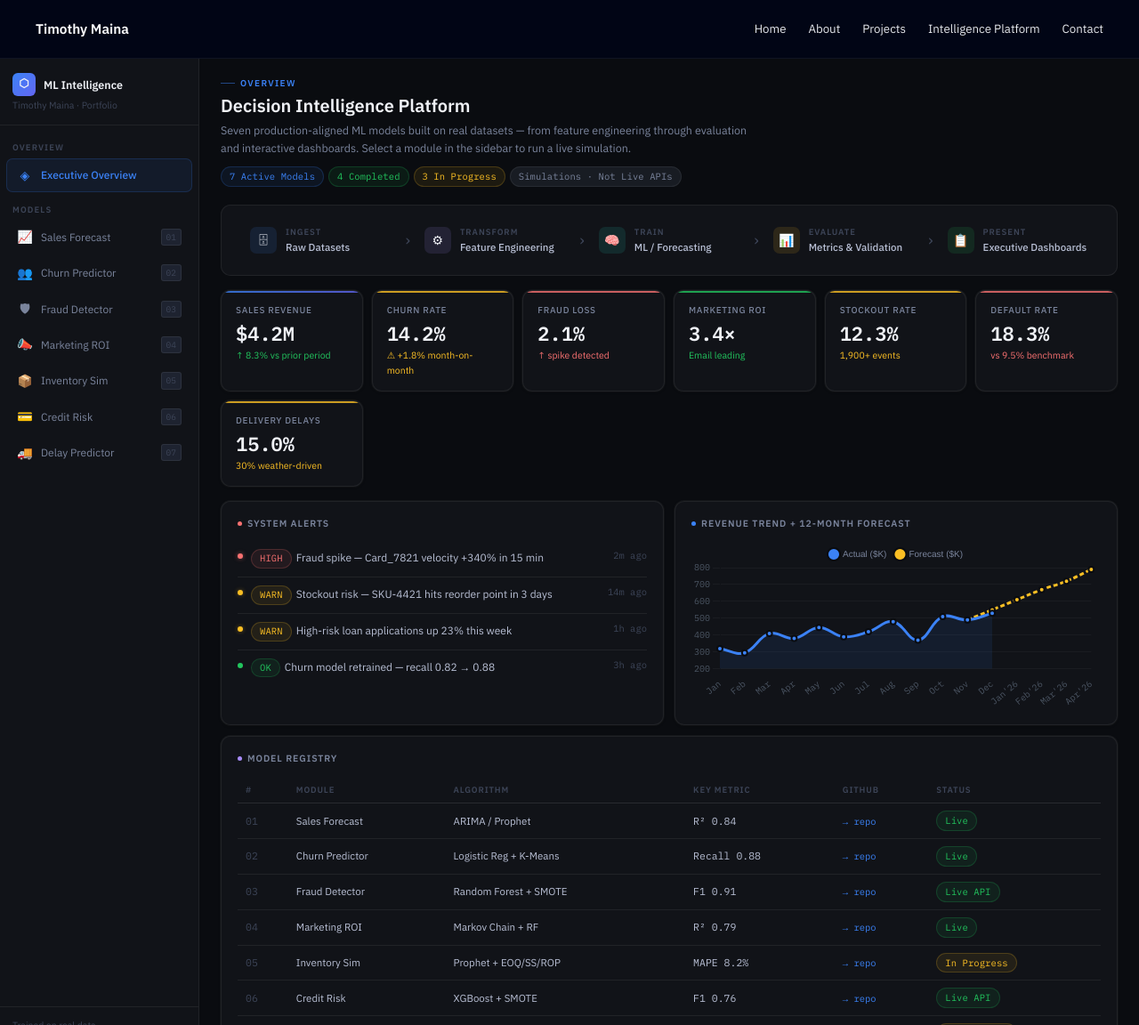
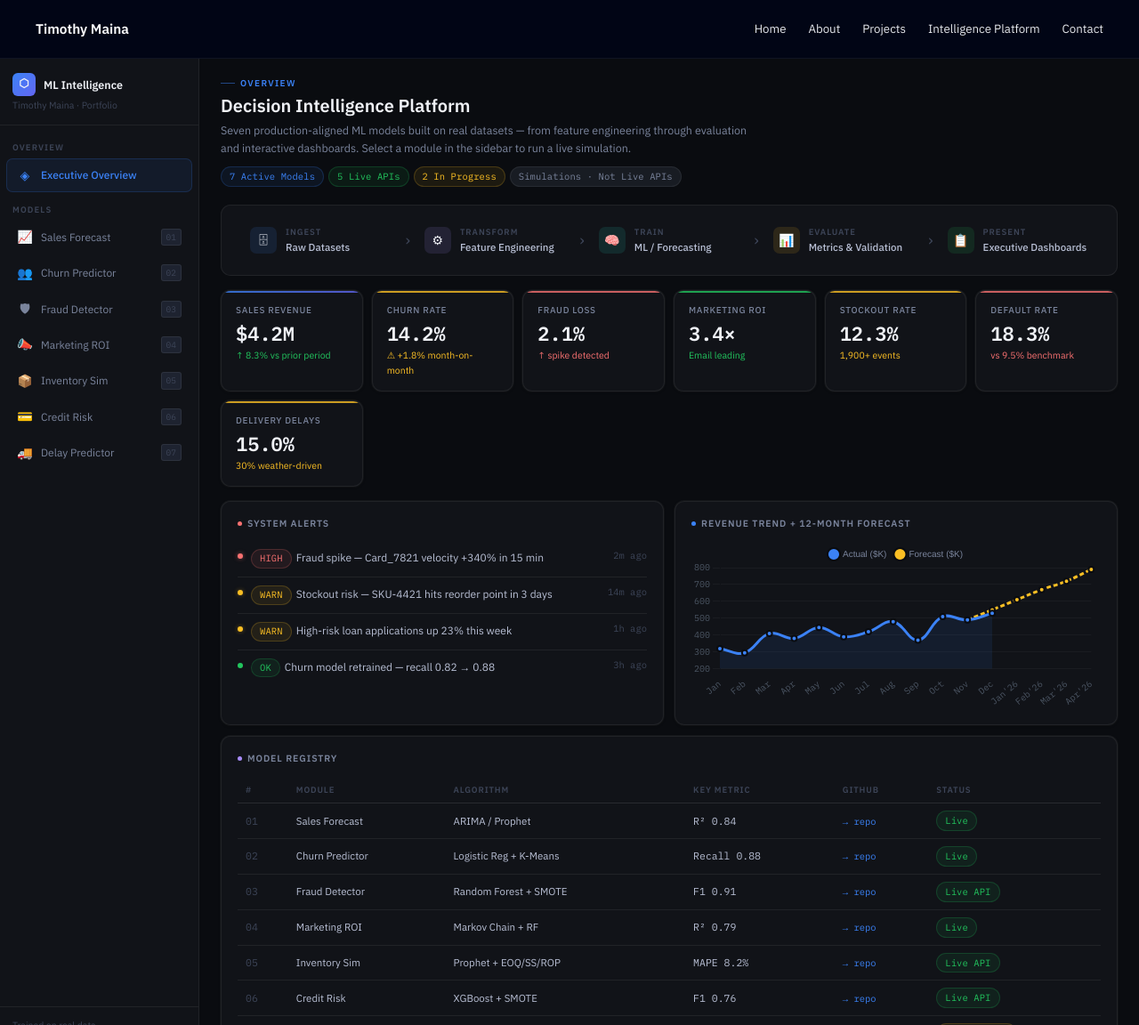
Before and after one commit to timmaina-devhub/timmaina-devhub.github.io, a Jekyll site: the page built from intelligence_platform.html, in a window 1280 px wide. Shown: the whole page at 89% size. Built offline with Jekyll 4.4.1, drawn with Linux system fonts in a browser that asks for light colours; part of the change alters nothing that is shown.

Commit message:
Update intelligence_platform.html

```diff
--- a/intelligence_platform.html
+++ b/intelligence_platform.html
@@ -426,8 +426,8 @@ select:focus{border-color:var(--blue);box-shadow:0 0 0 3px rgba(59,130,246,0.1)}
         <p class="page-hdr-sub">Seven production-aligned ML models built on real datasets — from feature engineering through evaluation and interactive dashboards. Select a module in the sidebar to run a live simulation.</p>
         <div class="page-hdr-pills">
           <span class="pill pill-blue">7 Active Models</span>
-          <span class="pill pill-green">4 Completed</span>
-          <span class="pill pill-amber">3 In Progress</span>
+          <span class="pill pill-green">5 Live APIs</span>
+          <span class="pill pill-amber">2 In Progress</span>
           <span class="pill pill-gray">Simulations · Not Live APIs</span>
         </div>
       </div>
@@ -494,7 +494,7 @@ select:focus{border-color:var(--blue);box-shadow:0 0 0 3px rgba(59,130,246,0.1)}
             <tr><td style="font-family:var(--mono);color:var(--text3)">02</td><td>Churn Predictor</td><td>Logistic Reg + K-Means</td><td style="font-family:var(--mono)">Recall 0.88</td><td><a href="https://github.com/timmaina-devhub/Customer-Churn-Analysis-and-Segmentation" target="_blank" style="color:var(--blue);text-decoration:none;font-family:var(--mono);font-size:10.5px">→ repo</a></td><td><span class="pill pill-green">Live</span></td></tr>
             <tr><td style="font-family:var(--mono);color:var(--text3)">03</td><td>Fraud Detector</td><td>Random Forest + SMOTE</td><td style="font-family:var(--mono)">F1 0.91</td><td><a href="https://github.com/timmaina-devhub/Fraud-Detection-System" target="_blank" style="color:var(--blue);text-decoration:none;font-family:var(--mono);font-size:10.5px">→ repo</a></td><td><span class="pill pill-green">Live API</span></td></tr>
             <tr><td style="font-family:var(--mono);color:var(--text3)">04</td><td>Marketing ROI</td><td>Markov Chain + RF</td><td style="font-family:var(--mono)">R² 0.79</td><td><a href="https://github.com/timmaina-devhub/Multi-Channel-Marketing-Attribution-ROI-Optimization" target="_blank" style="color:var(--blue);text-decoration:none;font-family:var(--mono);font-size:10.5px">→ repo</a></td><td><span class="pill pill-green">Live</span></td></tr>
-            <tr><td style="font-family:var(--mono);color:var(--text3)">05</td><td>Inventory Sim</td><td>Prophet + EOQ/SS/ROP</td><td style="font-family:var(--mono)">MAPE 8.2%</td><td><a href="https://github.com/timmaina-devhub/Supply-Chain-Analytics-Inventory-Optimization" target="_blank" style="color:var(--blue);text-decoration:none;font-family:var(--mono);font-size:10.5px">→ repo</a></td><td><span class="pill pill-amber">In Progress</span></td></tr>
+            <tr><td style="font-family:var(--mono);color:var(--text3)">05</td><td>Inventory Sim</td><td>Prophet + EOQ/SS/ROP</td><td style="font-family:var(--mono)">MAPE 8.2%</td><td><a href="https://github.com/timmaina-devhub/Supply-Chain-Analytics-Inventory-Optimization" target="_blank" style="color:var(--blue);text-decoration:none;font-family:var(--mono);font-size:10.5px">→ repo</a></td><td><span class="pill pill-green">Live API</span></td></tr>
             <tr><td style="font-family:var(--mono);color:var(--text3)">06</td><td>Credit Risk</td><td>XGBoost + SMOTE</td><td style="font-family:var(--mono)">F1 0.76</td><td><a href="https://github.com/timmaina-devhub/Customer-Credit-Risk-Assessment-Model" target="_blank" style="color:var(--blue);text-decoration:none;font-family:var(--mono);font-size:10.5px">→ repo</a></td><td><span class="pill pill-green">Live API</span></td></tr>
             <tr><td style="font-family:var(--mono);color:var(--text3)">07</td><td>Delay Predictor</td><td>Random Forest Regressor</td><td style="font-family:var(--mono)">R² 0.70</td><td><a href="https://github.com/timmaina-devhub/Delivery-Downtime-Prediction-Route-Optimization" target="_blank" style="color:var(--blue);text-decoration:none;font-family:var(--mono);font-size:10.5px">→ repo</a></td><td><span class="pill pill-amber">In Progress</span></td></tr>
           </tbody>
@@ -737,27 +737,46 @@ select:focus{border-color:var(--blue);box-shadow:0 0 0 3px rgba(59,130,246,0.1)}
         <p class="page-hdr-sub">Demand forecasting using Prophet and ARIMA on multi-SKU data. Prophet handled seasonality better on most products; ARIMA held up on flat demand profiles. Safety Stock, Reorder Point, and EOQ are calculated per SKU. Over 1,900 stockout events were identified in the dataset.</p>
         <div class="page-hdr-pills">
           <span class="pill pill-blue">Prophet</span><span class="pill pill-blue">ARIMA</span>
-          <span class="pill pill-blue">Safety Stock · ROP · EOQ</span><span class="pill pill-amber">In Progress</span>
+          <span class="pill pill-blue">Safety Stock · ROP · EOQ</span>
+          <span class="pill pill-green">✓ Live API</span>
+          <span class="pill pill-amber">In Progress</span>
         </div>
       </div>
       <div class="grid-2 fade-in">
         <div class="card">
           <div class="card-title"><div class="dot" style="background:var(--teal)"></div>SKU Parameters — Adjust &amp; Calculate</div>
+
+          <!-- API field: sku_number (1–300) — displayed as a SKU selector -->
+          <div class="form-group"><label>SKU number (1–300) <span class="val" id="sc-sku-v">42</span></label><input type="range" min="1" max="300" value="42" id="sc-sku" oninput="document.getElementById('sc-sku-v').textContent=this.value"></div>
+          <!-- API field: lead_time (7–30) -->
+          <div class="form-group"><label>Lead time (days) <span class="val" id="sc-lead-v">14</span></label><input type="range" min="7" max="30" value="14" id="sc-lead" oninput="document.getElementById('sc-lead-v').textContent=this.value"></div>
+          <!-- API field: service_level (50–99.99) -->
+          <div class="form-group"><label>Service level target (%) <span class="val" id="sc-svc-v">95</span></label><input type="range" min="50" max="99" value="95" id="sc-svc" oninput="document.getElementById('sc-svc-v').textContent=this.value"></div>
+          <!-- API field: holding_cost (1–100) -->
+          <div class="form-group"><label>Holding cost ($/unit/yr) <span class="val" id="sc-hold-v">5</span></label><input type="range" min="1" max="100" value="5" id="sc-hold" oninput="document.getElementById('sc-hold-v').textContent=this.value"></div>
+          <!-- API field: order_cost (10–10000) -->
+          <div class="form-group"><label>Order cost ($) <span class="val" id="sc-order-v">250</span></label><input type="range" min="10" max="10000" value="250" id="sc-order" oninput="document.getElementById('sc-order-v').textContent=parseInt(this.value).toLocaleString()"></div>
+          <!-- Decoy fields (not sent to API) -->
           <div class="form-group"><label>Avg daily demand (units) <span class="val" id="sc-demand-v">50</span></label><input type="range" min="1" max="500" value="50" id="sc-demand" oninput="document.getElementById('sc-demand-v').textContent=this.value"></div>
-          <div class="form-group"><label>Lead time (days) <span class="val" id="sc-lead-v">7</span></label><input type="range" min="1" max="60" value="7" id="sc-lead" oninput="document.getElementById('sc-lead-v').textContent=this.value"></div>
           <div class="form-group"><label>Demand variability σ <span class="val" id="sc-sigma-v">10</span></label><input type="range" min="1" max="100" value="10" id="sc-sigma" oninput="document.getElementById('sc-sigma-v').textContent=this.value"></div>
-          <div class="form-group"><label>Service level target (%) <span class="val" id="sc-svc-v">95</span></label><input type="range" min="80" max="99" value="95" id="sc-svc" oninput="document.getElementById('sc-svc-v').textContent=this.value"></div>
-          <div class="form-group"><label>Holding cost ($/unit/yr) <span class="val" id="sc-hold-v">2</span></label><input type="range" min="1" max="20" value="2" id="sc-hold" oninput="document.getElementById('sc-hold-v').textContent=this.value"></div>
-          <div class="form-group"><label>Order cost ($) <span class="val" id="sc-order-v">50</span></label><input type="range" min="10" max="500" value="50" id="sc-order" oninput="document.getElementById('sc-order-v').textContent=this.value"></div>
+          <div class="form-group"><label>Supplier reliability (1–10) <span class="val" id="sc-rel-v">7</span></label><input type="range" min="1" max="10" value="7" id="sc-rel" oninput="document.getElementById('sc-rel-v').textContent=this.value"></div>
+
           <button class="run-btn" id="btn-supply" onclick="runPred('supply')">▶ Calculate Inventory Parameters</button>
           <div id="supply-result" class="result-box">
-            <div class="result-grid">
-              <div class="result-mini"><div class="mn" id="sc-ss-v" style="color:var(--amber)">—</div><div class="ml">Safety Stock (units)</div></div>
-              <div class="result-mini"><div class="mn" id="sc-rop-v" style="color:var(--blue)">—</div><div class="ml">Reorder Point (units)</div></div>
-              <div class="result-mini"><div class="mn" id="sc-eoq-v" style="color:var(--green)">—</div><div class="ml">EOQ (units/order)</div></div>
-              <div class="result-mini"><div class="mn" id="sc-fore-v" style="color:var(--purple)">—</div><div class="ml">30-Day Forecast</div></div>
+            <!-- 6 tiles: 5 from API response + 30-day derived -->
+            <div class="result-grid" style="grid-template-columns:1fr 1fr 1fr;gap:8px;margin-bottom:10px">
+              <div class="result-mini"><div class="mn" id="sc-ss-v" style="color:var(--amber)">—</div><div class="ml">Safety Stock</div></div>
+              <div class="result-mini"><div class="mn" id="sc-rop-v" style="color:var(--blue)">—</div><div class="ml">Reorder Point</div></div>
+              <div class="result-mini"><div class="mn" id="sc-eoq-v" style="color:var(--green)">—</div><div class="ml">EOQ (units)</div></div>
+              <div class="result-mini"><div class="mn" id="sc-avgd-v" style="color:var(--teal)">—</div><div class="ml">Avg Daily Demand</div></div>
+              <div class="result-mini"><div class="mn" id="sc-std-v" style="color:var(--purple)">—</div><div class="ml">Demand Std Dev</div></div>
+              <div class="result-mini"><div class="mn" id="sc-fore-v" style="color:var(--text1)">—</div><div class="ml">30-Day Forecast</div></div>
             </div>
-            <div class="result-note" id="sc-insight" style="margin-top:10px"></div>
+            <div class="result-pills" style="margin-bottom:8px">
+              <span class="pill" id="sc-sku-pill"></span>
+              <span class="pill" id="sc-api-pill" style="display:none"></span>
+            </div>
+            <div class="result-note" id="sc-insight"></div>
           </div>
         </div>
         <div class="card">
@@ -971,6 +990,7 @@ async function runPred(mod){
   if(mod==='churn'){await predChurn();return;}
   if(mod==='fraud'){await predFraud();return;}
   if(mod==='credit'){await predCredit();return;}
+  if(mod==='supply'){await predSupply();return;}
   const btn=document.getElementById('btn-'+mod);
   const orig=btn.innerHTML;
   btn.innerHTML='⟳ Running model...';btn.disabled=true;btn.classList.add('loading');
@@ -1131,25 +1151,89 @@ function predMarketing(){
   show('marketing-result');
 }
 
-// ── SUPPLY ──
-function predSupply(){
-  const d=+document.getElementById('sc-demand').value;
-  const lt=+document.getElementById('sc-lead').value;
-  const sig=+document.getElementById('sc-sigma').value;
-  const svc=+document.getElementById('sc-svc').value;
-  const h=+document.getElementById('sc-hold').value;
-  const ord=+document.getElementById('sc-order').value;
-  const zMap={80:0.84,85:1.04,90:1.28,95:1.65,99:2.33};
-  const z=zMap[svc]||1.65;
-  const ss=Math.round(z*sig*Math.sqrt(lt));
-  const rop=Math.round(d*lt+ss);
-  const eoq=Math.round(Math.sqrt((2*d*365*ord)/h));
-  const fore=Math.round(d*30+Math.random()*d*5-d*2);
-  document.getElementById('sc-ss-v').textContent=ss;
-  document.getElementById('sc-rop-v').textContent=rop;
-  document.getElementById('sc-eoq-v').textContent=eoq;
-  document.getElementById('sc-fore-v').textContent=fore;
-  document.getElementById('sc-insight').innerHTML=`<strong>How these are calculated:</strong> Safety stock = z(${z}) × σ(${sig}) × √(lead time ${lt}) = ${ss} units. Reorder when stock hits ${rop} units. Order ${eoq} units per order (EOQ formula) to minimise total holding and ordering cost.`;
+// ── SUPPLY (live API) ──
+async function predSupply(){
+  const btn=document.getElementById('btn-supply');
+  const orig=btn.innerHTML;
+  btn.innerHTML='⟳ Calling live model...';btn.disabled=true;btn.classList.add('loading');
+
+  // API fields (exact names from InventoryRequest schema)
+  const sku_number    = +document.getElementById('sc-sku').value;
+  const lead_time     = +document.getElementById('sc-lead').value;
+  const service_level = +document.getElementById('sc-svc').value;
+  const holding_cost  = +document.getElementById('sc-hold').value;
+  const order_cost    = +document.getElementById('sc-order').value;
+
+  // Decoy fields (not sent to API — used only for display enrichment)
+  const demandDecoy = +document.getElementById('sc-demand').value;
+  const sigmaDecoy  = +document.getElementById('sc-sigma').value;
+
+  let result=null, apiOk=false;
+
+  try{
+    const res=await fetch('https://timmaina-devhub-inventory-optimization-app.hf.space/inventory/calculate',{
+      method:'POST',
+      headers:{'Content-Type':'application/json'},
+      body:JSON.stringify({sku_number, lead_time, service_level, holding_cost, order_cost})
+    });
+    if(!res.ok) throw new Error('HTTP '+res.status);
+    result=await res.json();
+    apiOk=true;
+  }catch(e){
+    // Graceful fallback using decoy sliders + input values
+    const zMap={50:0,55:0.13,60:0.25,65:0.39,70:0.52,75:0.67,80:0.84,85:1.04,90:1.28,95:1.65,99:2.33};
+    const z=zMap[Math.round(service_level/5)*5]||1.65;
+    const ss=+(z*sigmaDecoy*Math.sqrt(lead_time)).toFixed(1);
+    const rop=+(demandDecoy*lead_time+ss).toFixed(1);
+    const eoq=+(Math.sqrt((2*demandDecoy*365*order_cost)/holding_cost)).toFixed(1);
+    result={
+      sku_id:'SKU-'+String(sku_number).padStart(4,'0'),
+      avg_daily_demand:demandDecoy,
+      demand_std:sigmaDecoy,
+      safety_stock:ss,
+      reorder_point:rop,
+      eoq:eoq
+    };
+  }
+
+  btn.innerHTML=orig;btn.disabled=false;btn.classList.remove('loading');
+
+  // Render all 6 response fields
+  const fmt=v=>Number.isInteger(v)?v.toLocaleString():parseFloat(v).toFixed(1);
+  document.getElementById('sc-ss-v').textContent  = fmt(result.safety_stock);
+  document.getElementById('sc-rop-v').textContent = fmt(result.reorder_point);
+  document.getElementById('sc-eoq-v').textContent = fmt(result.eoq);
+  document.getElementById('sc-avgd-v').textContent= fmt(result.avg_daily_demand);
+  document.getElementById('sc-std-v').textContent = fmt(result.demand_std);
+  // 30-day forecast derived from API avg_daily_demand
+  const fore30=Math.round(result.avg_daily_demand*30);
+  document.getElementById('sc-fore-v').textContent=fore30.toLocaleString();
+
+  // SKU pill
+  const skuPill=document.getElementById('sc-sku-pill');
+  skuPill.textContent=result.sku_id;
+  skuPill.className='pill pill-teal'||'pill pill-blue';
+  skuPill.style.cssText='background:rgba(45,212,191,0.08);color:var(--teal);border:1px solid rgba(45,212,191,0.2)';
+
+  // API status pill
+  const apiPill=document.getElementById('sc-api-pill');
+  apiPill.style.display='inline-flex';
+  apiPill.textContent=apiOk?'✓ Live API':'⚠ Fallback mode';
+  apiPill.className='pill '+(apiOk?'pill-blue':'pill-amber');
+
+  // Stockout flag
+  const stockoutRisk=result.reorder_point>result.avg_daily_demand*lead_time*1.3?'High':'Normal';
+
+  document.getElementById('sc-insight').innerHTML=
+    `<strong>API result for ${result.sku_id}:</strong> `+
+    `Avg daily demand <strong>${fmt(result.avg_daily_demand)} units</strong> (σ ${fmt(result.demand_std)}). `+
+    `Safety stock of <strong>${fmt(result.safety_stock)} units</strong> covers demand variability at <strong>${service_level}% service level</strong>. `+
+    `Reorder when stock hits <strong>${fmt(result.reorder_point)} units</strong>. `+
+    `Optimal order quantity: <strong>${fmt(result.eoq)} units/order</strong> (EOQ). `+
+    `30-day demand forecast: <strong>${fore30.toLocaleString()} units</strong>. `+
+    `Stockout risk indicator: <strong style="color:${stockoutRisk==='High'?'var(--red)':'var(--green)'}">${stockoutRisk}</strong>. `+
+    (apiOk?'Prediction served from live HuggingFace endpoint.':'<em>Note: API unreachable — local fallback active.</em>');
+
   show('supply-result');
 }
 
```
